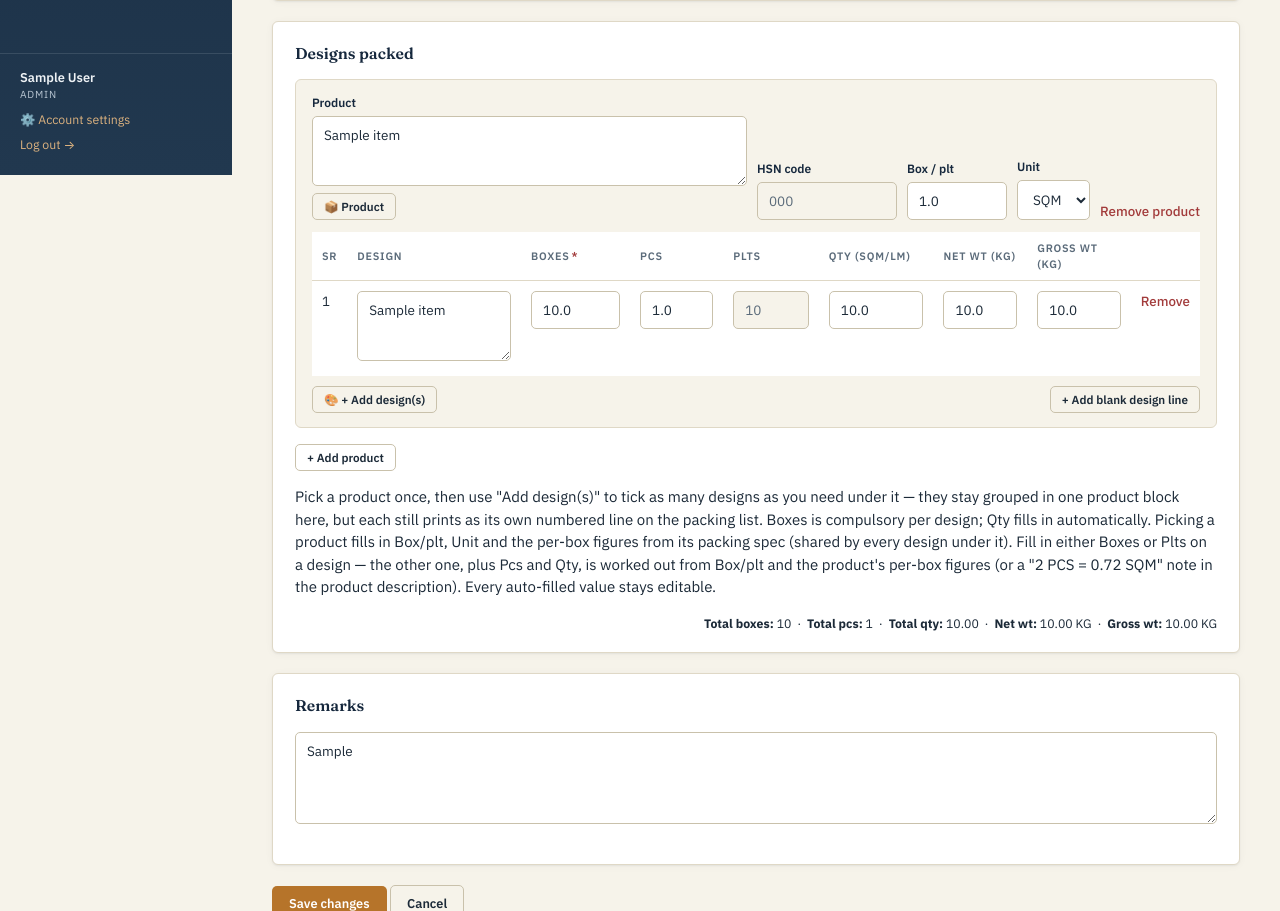
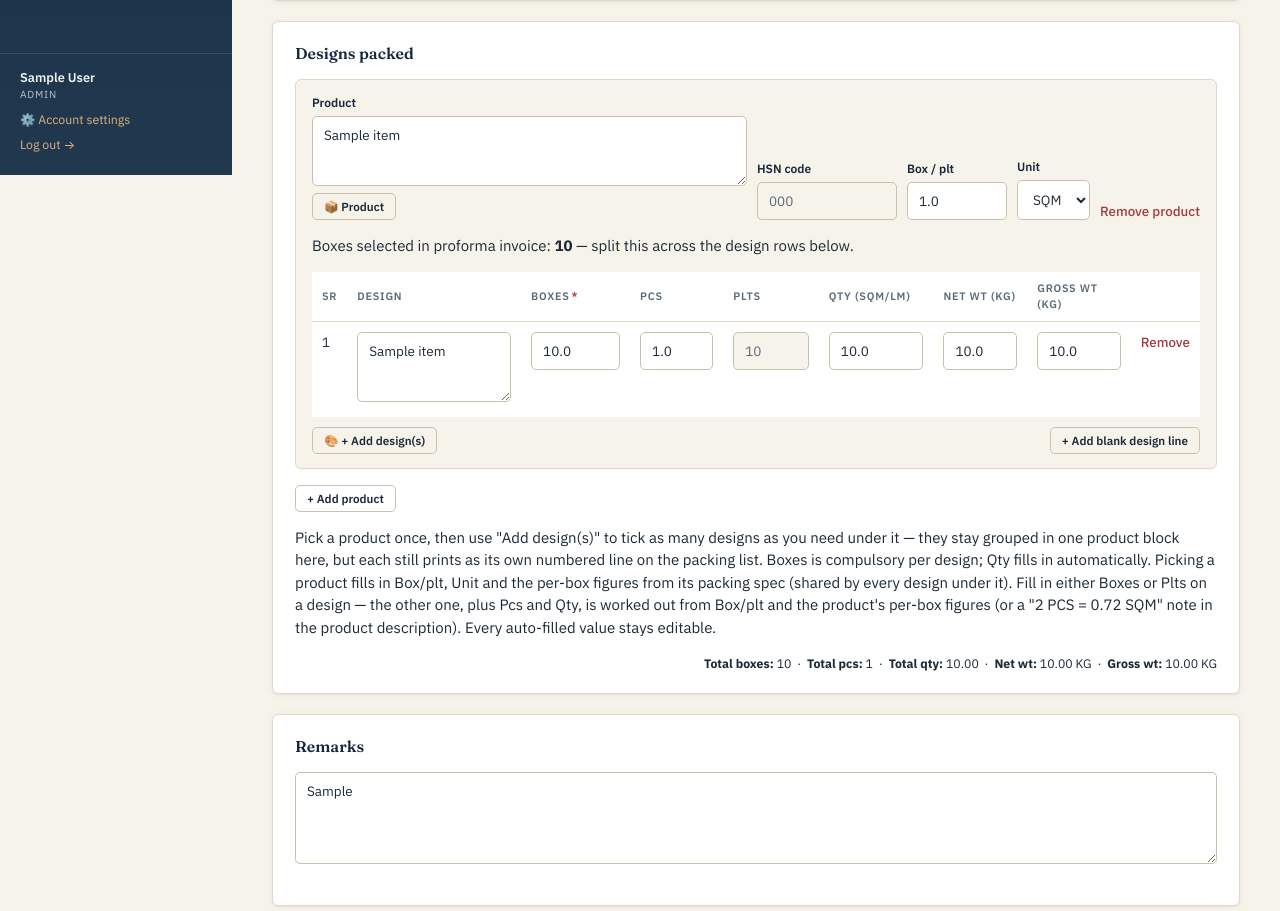
Before and after one commit to tdpatelgit/exportManagement, a Flask app: page /packing-lists/1/edit in a window 1280 px wide. Shown: the part 625-1536 px from the top of the page. Run offline with Flask 3, Linux system fonts and the light colour scheme; a user stored in the database is signed in; tables that the repository leaves empty hold one stand-in row (values such as "Sample post"); data that the repository does not hold is empty.

Commit message:
actually fixed the bug

```diff
--- a/crm_app/app/services.py
+++ b/crm_app/app/services.py
@@ -1556,7 +1556,6 @@ class PackingListService:
                 "quantity_boxes": "", "pcs": "",
                 "quantity_value": "", "unit": item.unit,
                 "net_weight_kg": "", "gross_weight_kg": "",
-                "source_boxes": item.quantity_boxes,
             }
             for item in invoice.items
         ]
@@ -1583,7 +1582,6 @@ class PackingListService:
                 "quantity_boxes": "", "pcs": "",
                 "quantity_value": "", "unit": item.unit,
                 "net_weight_kg": "", "gross_weight_kg": "",
-                "source_boxes": item.quantity_boxes,
             }
             for item in quotation.items
         ]
--- a/crm_app/app/templates/packing_lists/form.html
+++ b/crm_app/app/templates/packing_lists/form.html
@@ -95,8 +95,9 @@
           </div>
           <button type="button" class="btn-link-danger js-remove-product">Remove product</button>
         </div>
-        {% if first.source_boxes %}
-        <p class="hint">Boxes selected in {{ 'proforma invoice' if data and data.proforma_invoice_id else 'quotation' }}: <strong>{{ first.source_boxes | int }}</strong> — split this across the design rows below.</p>
+        {% set src_boxes = source_boxes_map.get(first.product_id | int) if source_boxes_map and first.product_id else None %}
+        {% if src_boxes %}
+        <p class="hint">Boxes selected in {{ 'proforma invoice' if data and data.proforma_invoice_id else 'quotation' }}: <strong>{{ src_boxes | int }}</strong> — split this across the design rows below.</p>
         {% endif %}
 
         <div class="table-wrap">
```
